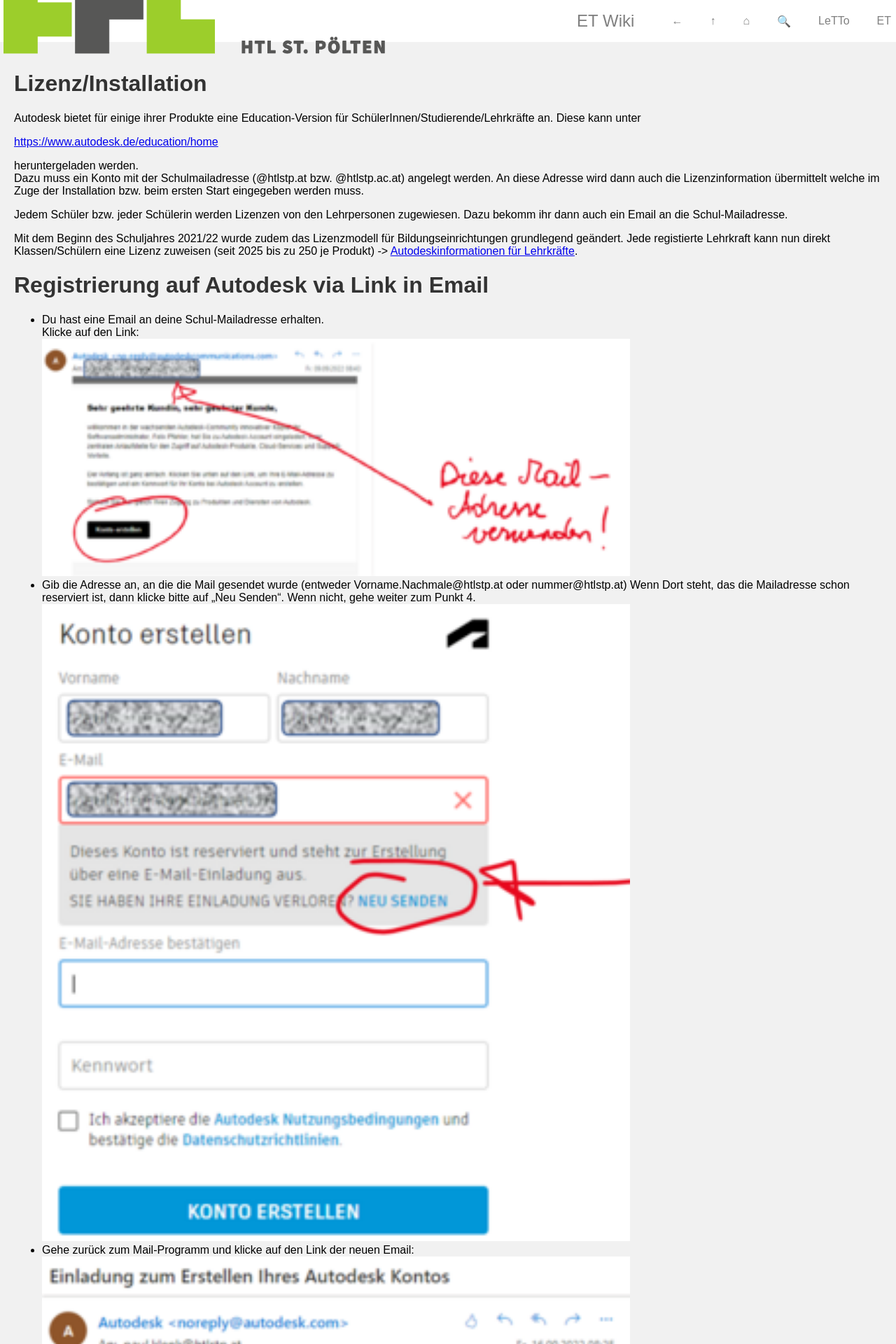
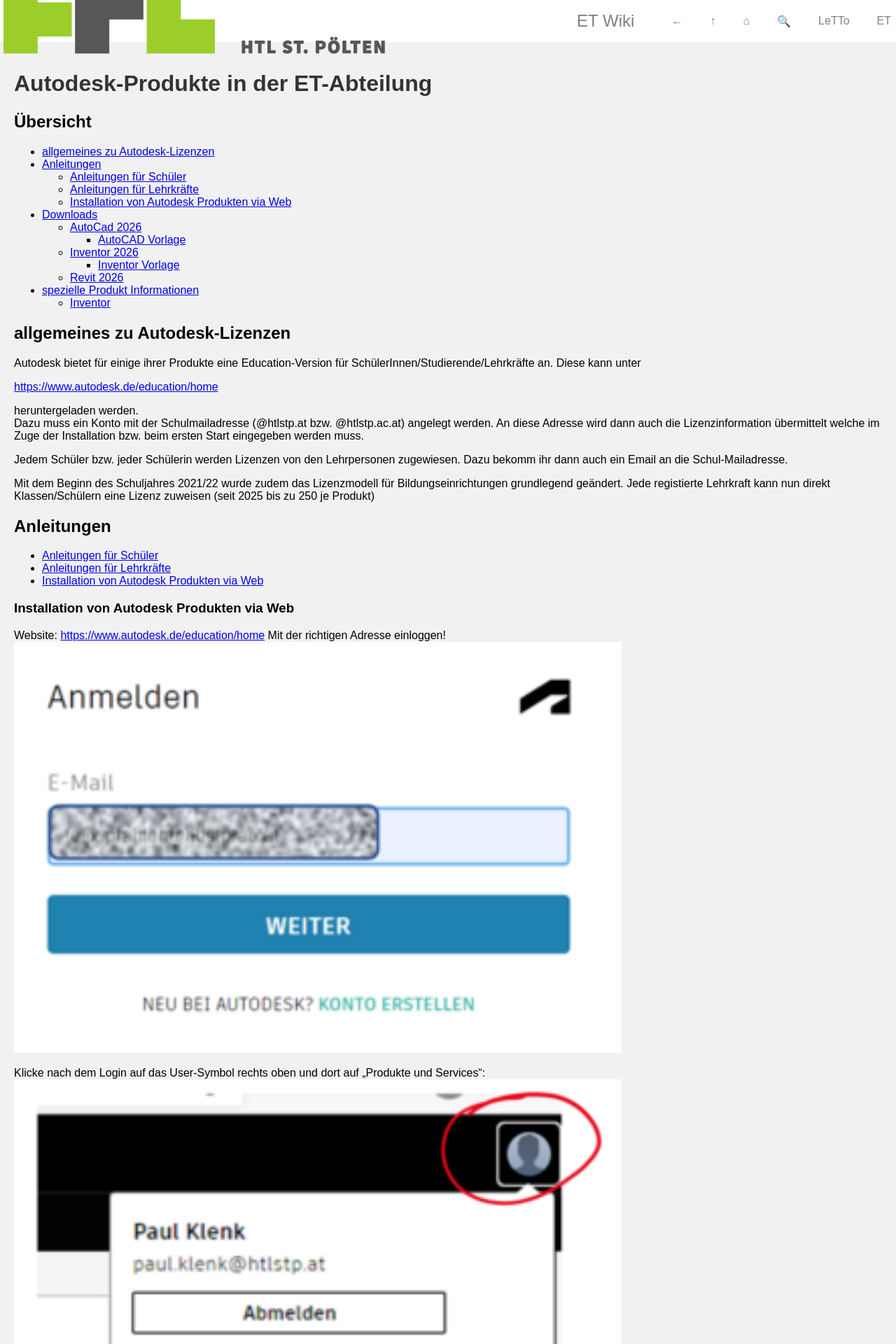
Before and after one commit to htl-stp-et/ET-Info, a Jekyll site: the page built from docs/Autodesk/index.md, in a window 1280 px wide. Shown: the top 1920 px of the page at 70% size. Built offline with Jekyll 4.4.1, drawn with Linux system fonts in a browser that asks for light colours; our own code applies the rules of GitHub Pages for plain Markdown files; some of the changed text lies outside the part shown.

Commit message:
Aufsplittung der Autodesk Übersichtsseite (eigene Schülerseite) und Überarbeitung/Aktualisierung der Inhalte

```diff
--- a/docs/Autodesk/index.md
+++ b/docs/Autodesk/index.md
@@ -1,4 +1,21 @@
-# Lizenz/Installation
+# Autodesk-Produkte in der ET-Abteilung
+## Übersicht
+* [allgemeines zu Autodesk-Lizenzen](#allgemeines-zu-autodesk-lizenzen)
+* [Anleitungen](#anleitungen)
+  * [Anleitungen für Schüler](./Autodesk-Schueler/index.md)
+  * [Anleitungen für Lehrkräfte](./Autodesk-Lehrer/index.md)
+  * [Installation von Autodesk Produkten via Web](#installation-von-autodesk-produkten)
+* [Downloads](#downloads)
+  * [AutoCad 2026](https://htlstp.sharepoint.com/:f:/r/sites/ET-EDV/Software/Autodesk/AutoCAD%202026%20-%20(DE))
+    * [AutoCAD Vorlage](https://htlstp.sharepoint.com/:u:/r/sites/ET-EDV/ETDocs/Vorlagen/AutoCAD/HTLSTP_ET_Vorlage.dwt)
+  * [Inventor 2026](https://htlstp.sharepoint.com/:f:/r/sites/ET-EDV/Software/Autodesk/Inventor%20Professional%202026%20-%20(DE))
+    * [Inventor Vorlage](https://htlstp.sharepoint.com/:u:/r/sites/ET-EDV/ETDocs/Vorlagen/Inventor/HTLSTP_ET.idw)
+  * [Revit 2026](https://htlstp.sharepoint.com/:f:/r/sites/ET-EDV/Software/Autodesk/Revit%202026%20-%20(DE))
+* [spezielle Produkt Informationen](#spezielle-produkt-informationen)
+  * [Inventor](#inventor)
+
+
+## allgemeines zu Autodesk-Lizenzen
 Autodesk bietet für einige ihrer Produkte eine Education-Version für SchülerInnen/Studierende/Lehrkräfte an.
 Diese kann unter
 
@@ -12,29 +29,35 @@ Jedem Schüler bzw. jeder Schülerin werden Lizenzen von den Lehrpersonen zugewi
 
 Mit dem Beginn des Schuljahres 2021/22 wurde zudem das Lizenzmodell für Bildungseinrichtungen grundlegend geändert.
 Jede registierte Lehrkraft kann nun direkt Klassen/Schülern eine Lizenz zuweisen (seit 2025 bis zu 250 je Produkt)
--> [Autodeskinformationen für Lehrkräfte](./Autodesk-Lehrer/index.md).
 
-# Registrierung auf Autodesk via Link in Email
-* Du hast eine Email an deine Schul-Mailadresse erhalten.<br>
-  Klicke auf den Link:<br> ![img.png](img.png)
-* Gib die Adresse an, an die die Mail gesendet wurde (entweder Vorname.Nachmale@htlstp.at oder nummer@htlstp.at)
-  Wenn Dort steht, das die Mailadresse schon reserviert ist, dann klicke bitte auf „Neu Senden“. Wenn nicht, gehe weiter zum Punkt 4. <br>
-  ![img_1.png](img_1.png)
-* Gehe zurück zum Mail-Programm und klicke auf den Link der neuen Email: <br> ![img_2.png](img_2.png)
-* Erstelle jetzt dein Konto (Mit der richtigen Mail-Adresse) <br> ![img_3.png](img_3.png)
+## Anleitungen
+* [Anleitungen für Schüler](./Autodesk-Schueler/index.md)
+* [Anleitungen für Lehrkräfte](./Autodesk-Lehrer/index.md)
+* [Installation von Autodesk Produkten via Web](#installation-von-autodesk-produkten-via-web)
 
-# Installation von Autodesk Software
+### Installation von Autodesk Produkten via Web
 
 Website: [https://www.autodesk.de/education/home](https://www.autodesk.de/education/home)
-Mit der richtigen Adresse einloggen!<br>![img_4.png](img_4.png)
+Mit der richtigen Adresse einloggen!<br>![img_4.png](Autodesk-Schueler/img_4.png)
 
-Klicke nach dem Login auf das User-Symbol rechts oben und dort auf „Produkte und Services“:<br>![img_5.png](img_5.png)>
+Klicke nach dem Login auf das User-Symbol rechts oben und dort auf „Produkte und Services“:<br>![img_5.png](Autodesk-Schueler/img_5.png)>
 
-Hier siehst du alle für die freigegebene Produkte, solltest du keine, oder die falschen sehen, dann informiere deinen Lehrer!<br>![img_6.png](img_6.png)>
+Hier siehst du alle für die freigegebene Produkte, solltest du keine, oder die falschen sehen, dann informiere deinen Lehrer!<br>![img_6.png](Autodesk-Schueler/img_6.png)>
 
-Wähle vor dem Produktdownload die richtige Sprache aus. Das lässt sich nachträglich nicht ändern.<br>![img_7.png](img_7.png)>
+Wähle vor dem Produktdownload die richtige Sprache aus. Das lässt sich nachträglich nicht ändern.<br>![img_7.png](Autodesk-Schueler/img_7.png)>
 
-## Inventor
+## Downloads
+Die Produktversionen welche auch auf den Schulrechnen installiert sind können direkt über sharepoint heruntergeladen werden:
+* [AutoCad 2026](https://htlstp.sharepoint.com/:f:/r/sites/ET-EDV/Software/Autodesk/AutoCAD%202026%20-%20(DE))
+* [Inventor 2026](https://htlstp.sharepoint.com/:f:/r/sites/ET-EDV/Software/Autodesk/Inventor%20Professional%202026%20-%20(DE))
+* [Revit 2026](https://htlstp.sharepoint.com/:f:/r/sites/ET-EDV/Software/Autodesk/Revit%202026%20-%20(DE))
+
+Zudem gibt es Vorlagen mit entsprechenden Schriftkopf für:
+* [AutoCAD Vorlage](https://htlstp.sharepoint.com/:u:/r/sites/ET-EDV/ETDocs/Vorlagen/AutoCAD/HTLSTP_ET_Vorlage.dwt)
+* [Inventor Vorlage](https://htlstp.sharepoint.com/:u:/r/sites/ET-EDV/ETDocs/Vorlagen/Inventor/HTLSTP_ET.idw)
+
+## spezielle Produkt Informationen
+### Inventor
 
 Inventor ist im Gegensatz zu AutoCAD ein vollständiges 3D-CAD-Programm welches volumenorientiert arbeitet.
 Zudem wird in Inventor automatisch parametrisch gearbeitet. Das heist, wenn eine Bemassung einer Skizze geändert wird, dass
@@ -45,9 +68,4 @@ Einen kurzen Einblick gibt das folgene YouTube-Video [YouTube Inventor Skizze](h
 
 Zudem bietet Inventor selbst ein sehr gut aufgebautes Tutorial (Lernpfad) für den Selbsteinstieg an um die wesentlichsten Funktionalitäten kennen zu lernen. Dabei wird ein der einfache Umgang von der 2D-Skizze zu 3D-Objekten bis hin zu animierten Baugruppen gezeigt.
 
-Die Vorlage eines Zeichnungsblattes mit HTL-Schriftkopf ist im SVN/et-Repository
-svn://letto.htlstp.ac.at/et/cad/inventor/HTL_Zeichnungsblatt_v19.dwg bzw. unter
-[Teams-Sharepoint](https://htlstp.sharepoint.com/:u:/t/Autodesk/EUp4QVG1_O1Bqus3BRei4_QByb-bT3gVL_5bVKt9ldSTbQ?e=qxyifu) zufinden.
-Inventor-Vorlagen sind in Windows unter **C:\\Users\\Public\\Documents\\Autodesk\\Inventor 2019\\Templates** abgelegt.
-
 Zur Realisierung von 3D-Objekten mittels 3D-Druckern sind [hier](../3D-Druck-allgemein/index.md) einige Informationen zusammengefasst.
```
Also changed, not shown: docs/Autodesk/Autodesk-Schueler/index.md (added, +42 -0 lines), docs/Autodesk/Autodesk-Schueler/img.png (renamed from docs/Autodesk/img.png), docs/Autodesk/Autodesk-Schueler/img_1.png (renamed from docs/Autodesk/img_1.png), docs/Autodesk/Autodesk-Schueler/img_2.png (renamed from docs/Autodesk/img_2.png), docs/Autodesk/Autodesk-Schueler/img_3.png (renamed from docs/Autodesk/img_3.png), docs/Autodesk/Autodesk-Schueler/img_4.png (renamed from docs/Autodesk/img_4.png), docs/Autodesk/Autodesk-Schueler/img_5.png (renamed from docs/Autodesk/img_5.png), docs/Autodesk/Autodesk-Schueler/img_6.png (renamed from docs/Autodesk/img_6.png), docs/Autodesk/Autodesk-Schueler/img_7.png (renamed from docs/Autodesk/img_7.png).
